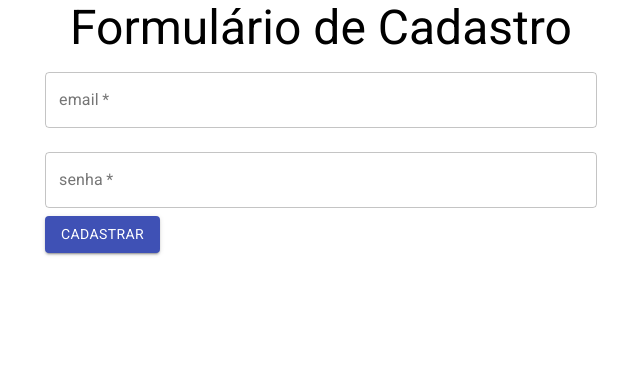
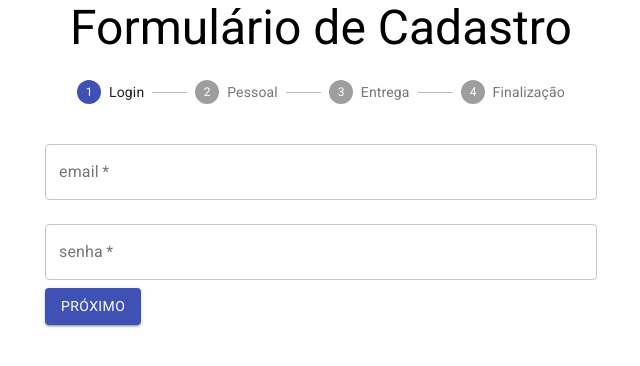
Before and after one commit to matcastro/Alura-React, a React (Create React App) app in the folder React-Function/: page / in a window 1280 px wide. Shown: the top 366 px of the page, without its empty margins (319-959 px from the left). Built offline with nearby package versions, Linux system fonts and the light colour scheme.

Commit message:
Hook de useEffect e stepper do material UI

```diff
--- a/React-Function/src/components/FormularioCadastro/DadosEntrega.jsx
+++ b/React-Function/src/components/FormularioCadastro/DadosEntrega.jsx
@@ -1,16 +1,28 @@
 import { Button, TextField } from "@material-ui/core";
-import React from 'react';
+import React, { useState } from 'react';
 
-function DadosEntrega() {
+function DadosEntrega({aoEnviar}) {
+    const [cep, setCep] = useState('')
+    const [endereco, setEndereco] = useState('')
+    const [numero, setNumero] = useState('')
+    const [estado, setEstado] = useState('')
+    const [cidade, setCidade] = useState('')
     return (
-        <form>
+        <form onSubmit={(e) => {
+            e.preventDefault()
+            aoEnviar({cep, endereco, numero, estado, cidade})
+        }}>
             <TextField
+                value={cep}
+                onChange={(e) => { setCep(e.target.value)}}
                 id='cep'
                 label='CEP'
                 type='number'
                 variant='outlined'
                 margin='normal'></TextField>
             <TextField
+                value={endereco}
+                onChange={(e) => { setEndereco(e.target.value)}}
                 id='endereco'
                 label='Endereço'
                 type='text'
@@ -18,18 +30,24 @@ function DadosEntrega() {
                 margin='normal'
                 fullWidth></TextField>
             <TextField
+                value={numero}
+                onChange={(e) => { setNumero(e.target.value)}}
                 id='numero'
                 label='Número'
                 type='number'
                 variant='outlined'
                 margin='normal'></TextField>
             <TextField
+                value={estado}
+                onChange={(e) => { setEstado(e.target.value)}}
                 id='estado'
                 label='Estado'
                 type='text'
                 variant='outlined'
                 margin='normal'></TextField>
             <TextField
+                value={cidade}
+                onChange={(e) => { setCidade(e.target.value)}}
                 id='cidade'
                 label='Cidade'
                 type='text'
--- a/React-Function/src/components/FormularioCadastro/DadosPessoais.jsx
+++ b/React-Function/src/components/FormularioCadastro/DadosPessoais.jsx
@@ -83,7 +83,7 @@ function DadosPessoais({aoEnviar, validarCPF}) {
             <Button
                 variant='contained'
                 color='primary'
-                type='submit'>Cadastrar</Button>
+                type='submit'>Próximo</Button>
         </form>
     )
 }
--- a/React-Function/src/components/FormularioCadastro/DadosUsuario.jsx
+++ b/React-Function/src/components/FormularioCadastro/DadosUsuario.jsx
@@ -1,13 +1,18 @@
 import { Button, TextField } from "@material-ui/core";
 import React from "react";
+import { useState } from "react";
 
 function DadosUsuario({aoEnviar}){
+    const [email, setEmail] = useState('')
+    const [senha, setSenha] = useState('')
     return (
         <form onSubmit={(event) => {
             event.preventDefault()
-            aoEnviar()
+            aoEnviar({email, senha})
         }}>
             <TextField
+                value={email}
+                onChange={(e) => { setEmail(e.target.value)}}
                 id='email'
                 label='email'
                 type='email'
@@ -16,6 +21,8 @@ function DadosUsuario({aoEnviar}){
                 margin='normal'
                 fullWidth></TextField>
             <TextField
+                value={senha}
+                onChange={(e) => { setSenha(e.target.value)}}
                 id='senha'
                 label='senha'
                 type='password'
@@ -26,7 +33,7 @@ function DadosUsuario({aoEnviar}){
             <Button
                 variant='contained'
                 color='primary'
-                type='submit'>Cadastrar</Button>
+                type='submit'>Próximo</Button>
         </form>
     )
 }
--- a/React-Function/src/components/FormularioCadastro/FormularioCadastro.jsx
+++ b/React-Function/src/components/FormularioCadastro/FormularioCadastro.jsx
@@ -1,22 +1,42 @@
-import React, {useState} from 'react';
+import React, {useState, useEffect} from 'react';
 import DadosPessoais from './DadosPessoais';
 import DadosUsuario from './DadosUsuario';
 import DadosEntrega from './DadosEntrega';
+import { Step, StepLabel, Stepper, Typography } from '@material-ui/core';
 
 function FormularioCadastro({aoEnviar, validarCPF}) {
     const[etapaAtual, setEtapaAtual] = useState(0)
+    const [dadosColetados, setDados] = useState({})
+    useEffect(() => {
+        if(etapaAtual === formularios.length - 1){
+            aoEnviar(dadosColetados)
+        }
+    })
 
     const formularios = [
-        <DadosUsuario aoEnviar={proximo}/>,
-        <DadosPessoais aoEnviar={proximo} validarCPF={validarCPF}/>,
-        <DadosEntrega aoEnviar={aoEnviar}/>
+        <DadosUsuario aoEnviar={coletarDados}/>,
+        <DadosPessoais aoEnviar={coletarDados} validarCPF={validarCPF}/>,
+        <DadosEntrega aoEnviar={coletarDados}/>,
+        <Typography variant='h5'>Obrigado pelo Cadastro!</Typography>
     ]
+
+    function coletarDados(dados){
+        setDados({...dadosColetados, ...dados})
+        proximo()
+    }
+
     function proximo(){
         setEtapaAtual(etapaAtual+1)
     }
 
     return (
         <>
+            <Stepper activeStep={etapaAtual}>
+                <Step><StepLabel>Login</StepLabel></Step>
+                <Step><StepLabel>Pessoal</StepLabel></Step>
+                <Step><StepLabel>Entrega</StepLabel></Step>
+                <Step><StepLabel>Finalização</StepLabel></Step>
+            </Stepper>
             {formularios[etapaAtual]}
         </>
     )
```
